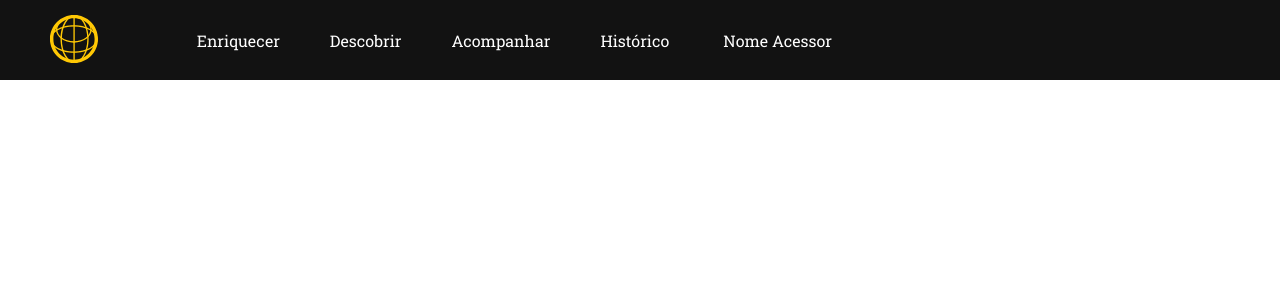
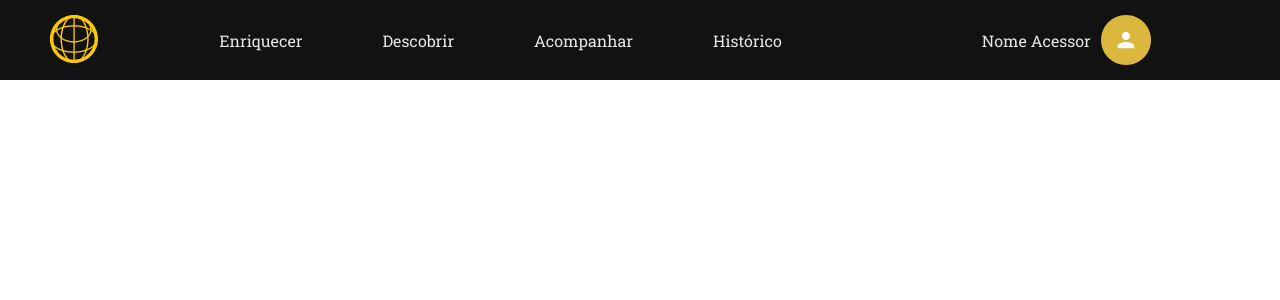
Before and after one commit to Silva-Leo/Hackathon-XP, a React (Create React App) app in the folder hacka-xp/: page / in a window 1280 px wide. Shown: the top 300 px of the page. Built offline with nearby package versions, Linux system fonts and the light colour scheme.

Commit message:
add AcessorName &  Avatar

```diff
--- a/hacka-xp/src/components/Header/header.js
+++ b/hacka-xp/src/components/Header/header.js
@@ -1,6 +1,7 @@
 import React from 'react';
 
 import HeaderLogo from '../../assets/img/HeaderLogo.svg';
+import ClientAvatar from '../../assets/img/ClientAvatar.svg'
 
 import './header.scss';
 
@@ -16,9 +17,10 @@ export default function Header() {
                 <li>Descobrir</li>
                 <li>Acompanhar</li>
                 <li>Histórico</li>
-                <div>
-                    <img src=''></img> Nome Acessor
-                </div>
+                <li  className='avatar'>
+                <a href='#'>Nome Acessor</a>
+                    <img src={ClientAvatar} alt='avatar'></img>
+                </li>
             </nav>
         </header>
     )
--- a/hacka-xp/src/components/Header/header.scss
+++ b/hacka-xp/src/components/Header/header.scss
@@ -18,15 +18,31 @@ header {
 
 #navBarLista {
     display: flex;
-    color: white;
+    color: $blackScale10;
     list-style-type: none;
+    flex-flow: row wrap;
     align-items: center;
-    flex-wrap: nowrap;
+    margin: 0 auto;
     justify-content: flex-end;
     padding: 0;
-    margin-right: 35%;
 
     li {
-        margin-right: 50px;
+        margin-right: 80px;
     }
 }
+
+.avatar {
+    display: flex;
+    margin-left: 120px;
+    align-items: center;
+    img {
+        width: 50px;
+        height: 50px;
+    }
+
+    a {
+        text-decoration: none;
+        color: $blackScale10;
+        margin-right: 10px;
+    }
+}
```
